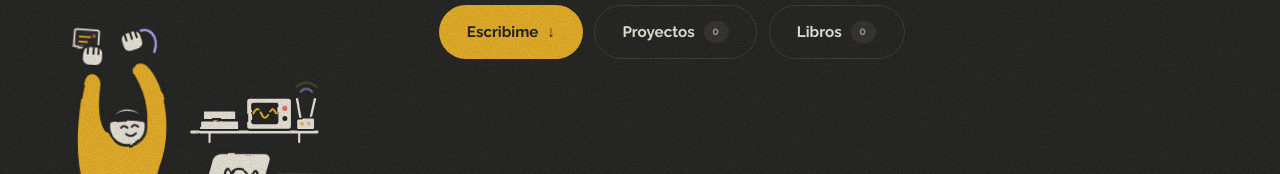
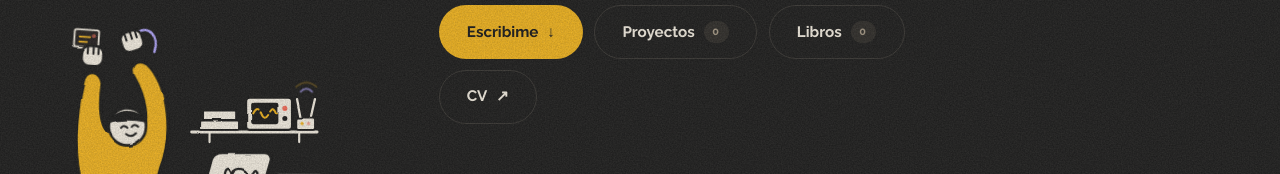
Before and after one commit to LucianoVillavicencio/myportfolio, a React (Vite) app in the folder frontend/: page / in a window 1280 px wide. Shown: the part 489-663 px from the top of the page. Built offline with nearby package versions, Linux system fonts and the light colour scheme; no server answers.

Commit message:
feat(home): add CV button opening the PDF for the current language

```diff
--- a/frontend/src/i18n/translations.ts
+++ b/frontend/src/i18n/translations.ts
@@ -33,6 +33,7 @@ const es = {
     getInTouch: 'Escribime',
     projects: 'Proyectos',
     books: 'Libros',
+    cv: 'CV',
     status: 'Estado',
     stack: 'Stack y laboratorio',
     illustration: 'Ilustración de un ingeniero trabajando en un escritorio con hardware, un router y una notebook',
@@ -279,6 +280,7 @@ const en: Dictionary = {
     getInTouch: 'Get in touch',
     projects: 'Projects',
     books: 'Books',
+    cv: 'Resume',
     status: 'Status',
     stack: 'Stack & Lab',
     illustration: 'Illustration of an engineer working at a desk with hardware, router, and laptop',
--- a/frontend/src/pages/home/HeroStage.tsx
+++ b/frontend/src/pages/home/HeroStage.tsx
@@ -65,6 +65,9 @@ export const HeroStage: React.FC<HeroStageProps> = ({
             <Link className="btn btn--o" to="/books">
               {t.hero.books} <span className="tag">{bookCount}</span>
             </Link>
+            <a className="btn btn--o" href={`/cv_${lang}.pdf`} target="_blank" rel="noopener noreferrer">
+              {t.hero.cv} <span className="arr">↗</span>
+            </a>
           </div>
         </div>
 
```
Also changed, not shown: 2 other files (tests, documents, lock files or other folders).
